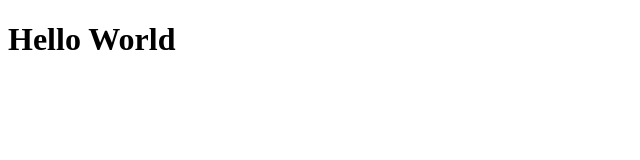
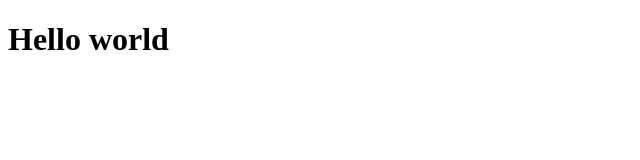
Before and after one commit to ivettepinto/tdx-tickets, a React (Create React App) app: page / in a window 1280 px wide. Shown: the top 160 px of the page, without its empty margins (0-640 px from the left). Built offline with nearby package versions, Linux system fonts and the light colour scheme.

Commit message:
purging repo

```diff
--- a/public/index.html
+++ b/public/index.html
@@ -37,7 +37,8 @@
       The build step will place the bundled scripts into the <body> tag.
 
       To begin the development, run `npm start` or `yarn start`.
-      To create a production bundle, use `npm run build` or `yarn build`.
+      To create a production bundle, use `npm run build` or `yarn build`.asd
+
     -->
   </body>
 </html>
--- a/src/App.js
+++ b/src/App.js
@@ -1,6 +1,10 @@
+import './App.css';
+
 function App() {
   return (
-    <h1>Hello World</h1>
+    <div className="App">
+      <h1>Hello world</h1>
+    </div>
   );
 }
 
```
Also changed, not shown: public/logo192.png (deleted), public/logo512.png (deleted), public/manifest.json (deleted), public/robots.txt (deleted), src/App.css (added).
